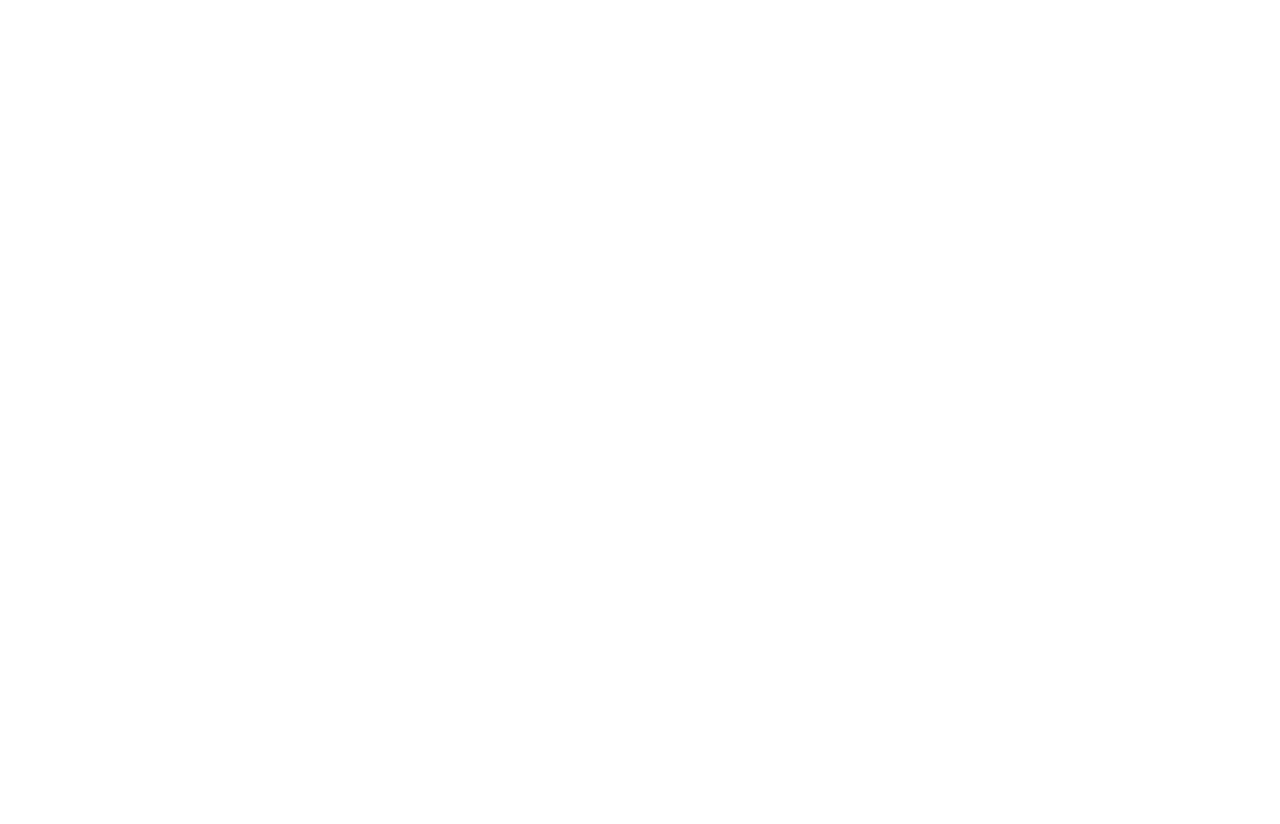
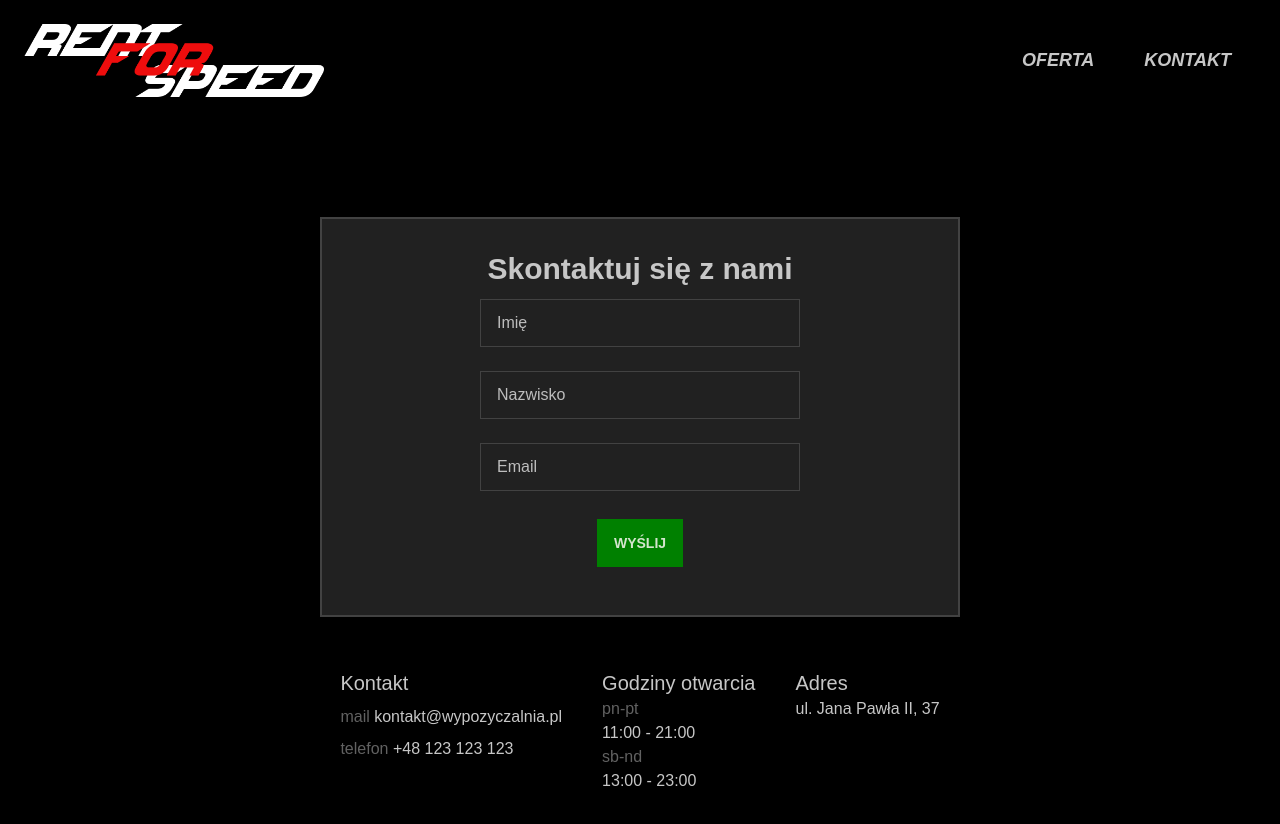
Before and after one commit to JanGospodarek/hosting, a Next.js app: page /rental/kontakt in a window 1280 px wide. Shown: the top 824 px of the page. Before the commit the page ends 800 px from the top, so only its background shows below. Built offline with nearby package versions, Linux system fonts and the light colour scheme.

Commit message:
minor changes

```diff
--- a/components/rental/RentalHowItWorks.tsx
+++ b/components/rental/RentalHowItWorks.tsx
@@ -31,6 +31,9 @@
             {/*eslint-disable-next-line @typescript-eslint/ban-ts-comment
  @ts-ignore */}
             <Step onClick={() => setActiveStep(2)}>3</Step>
+            {/*eslint-disable-next-line @typescript-eslint/ban-ts-comment
+ @ts-ignore */}
+            <Step onClick={() => setActiveStep(3)}>4</Step>
           </Stepper>
 
           {activeStep == 0 && (
@@ -50,6 +53,13 @@
               title="Ciesz się jazdą"
               body="Nasz samochód zawiezie Cię szybko i komfortowo wszędzie gdzie tylko chcesz. Zapewnimy Ci całodobowe wsparcie, w tym pomoc drogową, dostępną w całej Polsce."
             />
+          )}
+          {activeStep == 3 && (
+            <div className="mt-4 flex flex-col text-center">
+              <button className="btn btn-outline btn-success btn-lg uppercase italic font-semibold mx-auto my-16">
+                kontakt
+              </button>
+            </div>
           )}
           <div className="mt-4 flex justify-between">
             <button
--- a/components/rental/RentalSliderCarousel.tsx
+++ b/components/rental/RentalSliderCarousel.tsx
@@ -28,7 +28,7 @@
         transition={{ duration: 1 }}
         autoplay={true}
         loop={true}
-        autoplayDelay={5000}
+        autoplayDelay={3500}
         nextArrow={() => <button className="hidden">k</button>}
         prevArrow={() => <button className="hidden">k</button>}
       >
--- a/pages/rental/kontakt.tsx
+++ b/pages/rental/kontakt.tsx
@@ -1,4 +1,80 @@
-const RentalPage = () => {
-  return <div></div>;
+import Lottie from "lottie-react";
+import { useRef, useState } from "react";
+import RentalNavbar from "../../components/rental/RentalNavbar";
+import RentalFooter from "../../components/rental/RentalFooter";
+const Contact = () => {
+  const [nameErr, setNameErr] = useState(false);
+  const [lastNameErr, setLastNameErr] = useState(false);
+  const [emailErr, setEmailErr] = useState(false);
+  const nameRef = useRef<HTMLInputElement | null>(null);
+  const lastNameRef = useRef<HTMLInputElement | null>(null);
+  const emailRef = useRef<HTMLInputElement | null>(null);
+
+  const handleSendForm = async () => {
+    const name = nameRef.current.value.trim();
+    const lastName = lastNameRef.current.value.trim();
+    const email = emailRef.current.value.trim();
+
+    name === "" ? setNameErr(true) : setNameErr(false);
+    lastName === "" ? setLastNameErr(true) : setLastNameErr(false);
+    email === "" ? setEmailErr(true) : setEmailErr(false);
+    !email.includes("@") ? setEmailErr(true) : setEmailErr(false);
+
+    if (name == "" || lastName == "" || email == "" || !email.includes("@"))
+      return;
+  };
+  return (
+    <div data-theme="black" className="font-rental">
+      <RentalNavbar />
+
+      <div className="flex justify-center items-center h-full">
+        <div
+          className=" border-2 border-gray-800   w-1/2  mx-auto mt-24 p-8 bg-gray-900"
+          id="contact"
+        >
+          <div className="flex flex-col">
+            <div className="flex flex-col w-full items-center">
+              <h2 className="text-3xl font-semibold">Skontaktuj się z nami</h2>
+              <input
+                type="text"
+                placeholder="Imię"
+                maxLength={20}
+                className={`input input-bordered w-full max-w-xs m-3 bg-gray-900 ${
+                  nameErr && "input-error"
+                }`}
+                ref={nameRef}
+              />
+              <input
+                type="text"
+                placeholder="Nazwisko"
+                maxLength={30}
+                className={`input input-bordered w-full max-w-xs m-3 bg-gray-900 ${
+                  lastNameErr && "input-error"
+                }`}
+                ref={lastNameRef}
+              />
+              <input
+                type="email"
+                placeholder="Email"
+                maxLength={40}
+                required
+                className={`input input-bordered w-full max-w-xs m-3 bg-gray-900 ${
+                  emailErr && "input-error"
+                }`}
+                ref={emailRef}
+              />
+            </div>
+            <button
+              className="btn btn-success m-4 mx-auto uppercase"
+              onClick={handleSendForm}
+            >
+              Wyślij
+            </button>
+          </div>
+        </div>
+      </div>
+      <RentalFooter />
+    </div>
+  );
 };
-export default RentalPage;
+export default Contact;
--- a/pages/rental/oferta/[idOferty].tsx
+++ b/pages/rental/oferta/[idOferty].tsx
@@ -32,10 +32,7 @@
           </div>
         )}
         {!loading && !error && info && (
-          <div className="mx-6 md:mx-16 lg:mx-20 flex flex-col-reverse lg:grid  lg:grid-cols-2  ">
-            <div>
-              <img src={info.imageUrl} alt="test" className="object-cover" />
-            </div>
+          <div className="flex flex-col w-full">
             <div className="flex flex-col p-8 justify-center ">
               <p className="italic uppercase font-semibold text-6xl text-white text-center w-full">
                 {info.brand}
@@ -57,6 +54,25 @@
                 Zamów - {info.price}
               </button>
             </div>
+            <div className="mx-6 md:mx-16 lg:mx-20 flex flex-col lg:grid  lg:grid-cols-2  ">
+              <div>
+                <img src={info.imageUrl} alt="test" className="object-cover" />
+              </div>
+              <div className="m-6 sm:m-16 flex justify-center items-center text-center">
+                Lorem ipsum dolor sit amet, consectetur adipisicing elit.
+                Tenetur, aliquid voluptatem excepturi quaerat aliquam
+                consequatur illo eaque quibusdam est debitis ipsum
+                exercitationem consequuntur maiores aperiam autem nihil porro
+                quae quam. Consequuntur libero earum, adipisci hic enim ut harum
+                porro aliquid in debitis rerum quia odit, nostrum laboriosam
+                facilis aliquam fugit doloremque? Animi molestias delectus
+                doloremque itaque placeat fugiat quae officiis. Nisi illo
+                blanditiis eveniet dolorem fuga voluptate temporibus nulla
+                expedita dolores vel modi, asperiores ipsa pariatur repudiandae
+                facere est eum a ipsum accusantium voluptatum rem provident
+                possimus! Vel, culpa velit?
+              </div>
+            </div>
           </div>
         )}
       </div>
```
